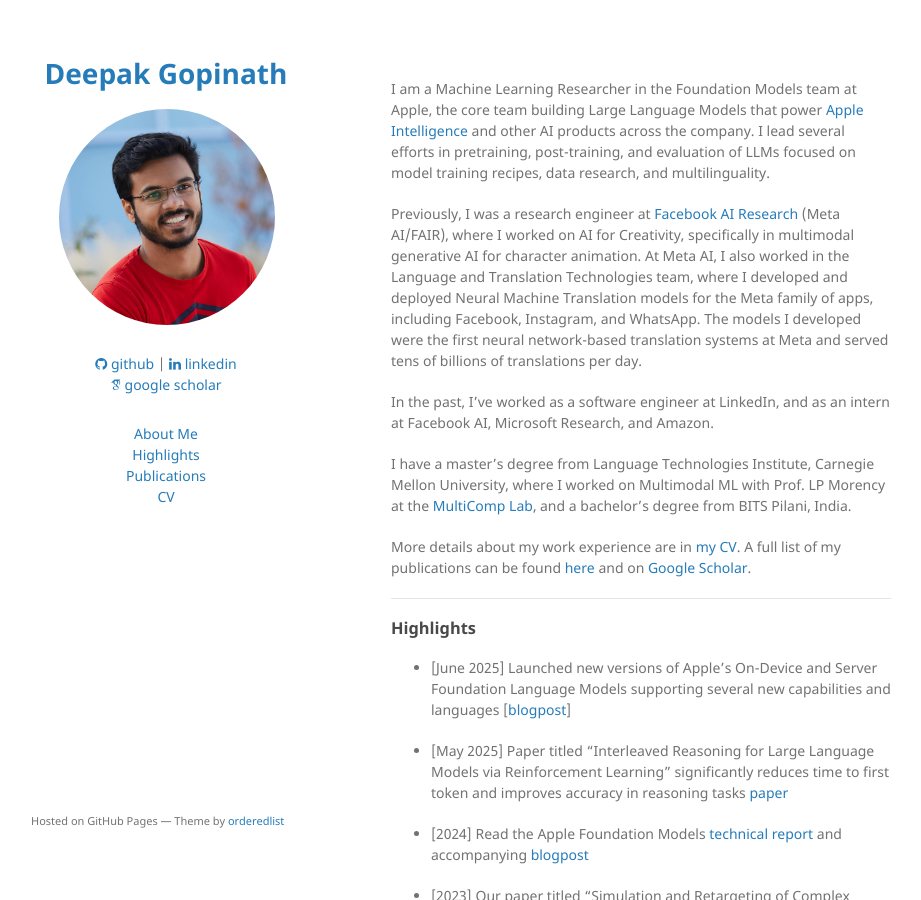
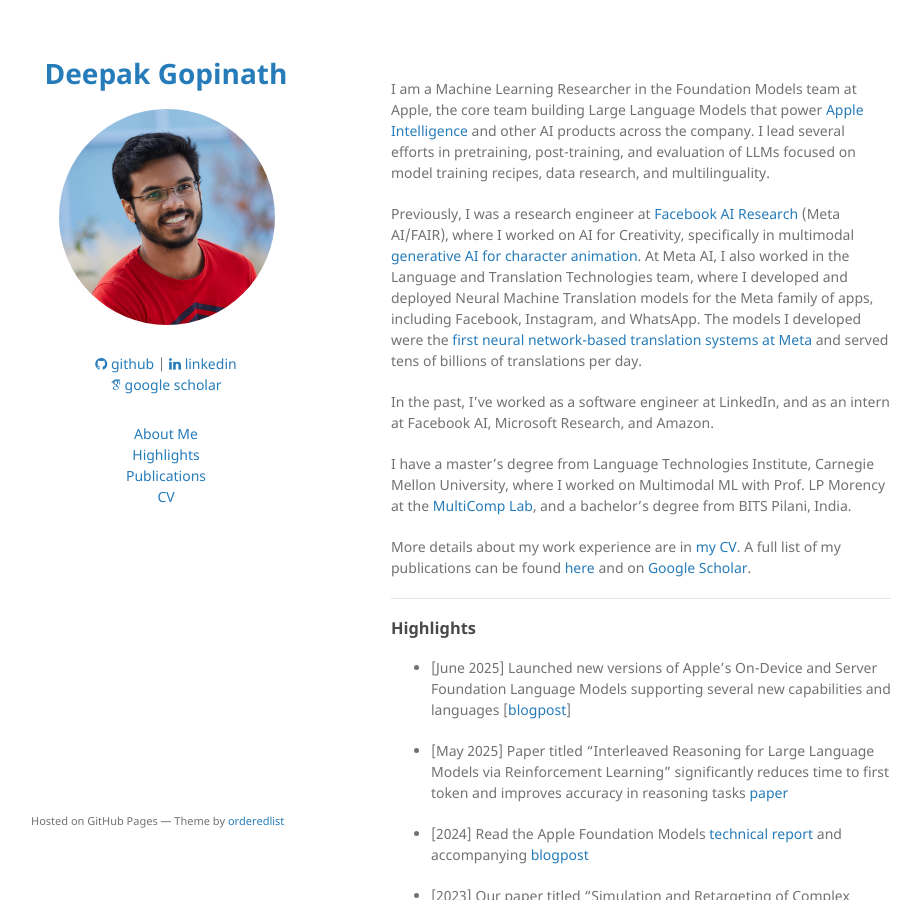
Before and after one commit to dpacgopinath/dpacgopinath.github.io, a Jekyll site: the page built from index.md, in a window 1280 px wide and 900 px high. Shown: the whole window, without its empty margins (179-1100 px from the left). Built offline with Jekyll 4.4.1, drawn with Linux system fonts in a browser that asks for light colours; some web fonts are replaced; part of the change alters nothing that is shown.

```diff
--- a/index.md
+++ b/index.md
@@ -7,7 +7,7 @@ layout: default
 
 I am a Machine Learning Researcher in the Foundation Models team at Apple, the core team building Large Language Models that power [Apple Intelligence](https://machinelearning.apple.com/research/introducing-apple-foundation-models) and other AI products across the company. I lead several efforts in pretraining, post-training, and evaluation of LLMs focused on model training recipes, data research, and multilinguality.
 
-Previously, I was a research engineer at [Facebook AI Research](https://ai.facebook.com/) (Meta AI/FAIR), where I worked on AI for Creativity, specifically in multimodal generative AI for character animation. At Meta AI, I also worked in the Language and Translation Technologies team, where I developed and deployed Neural Machine Translation models for the Meta family of apps, including Facebook, Instagram, and WhatsApp. The models I developed were the first neural network-based translation systems at Meta and served tens of billions of translations per day.
+Previously, I was a research engineer at [Facebook AI Research](https://ai.facebook.com/) (Meta AI/FAIR), where I worked on AI for Creativity, specifically in multimodal [generative AI for character animation](https://x.com/AIatMeta/status/1300500708530110464). At Meta AI, I also worked in the Language and Translation Technologies team, where I developed and deployed Neural Machine Translation models for the Meta family of apps, including Facebook, Instagram, and WhatsApp. The models I developed were the [first neural network-based translation systems at Meta](https://engineering.fb.com/2017/08/03/ml-applications/transitioning-entirely-to-neural-machine-translation/) and served tens of billions of translations per day.
 
 In the past, I've worked as a software engineer at LinkedIn, and as an intern at Facebook AI, Microsoft Research, and Amazon.
 
```
